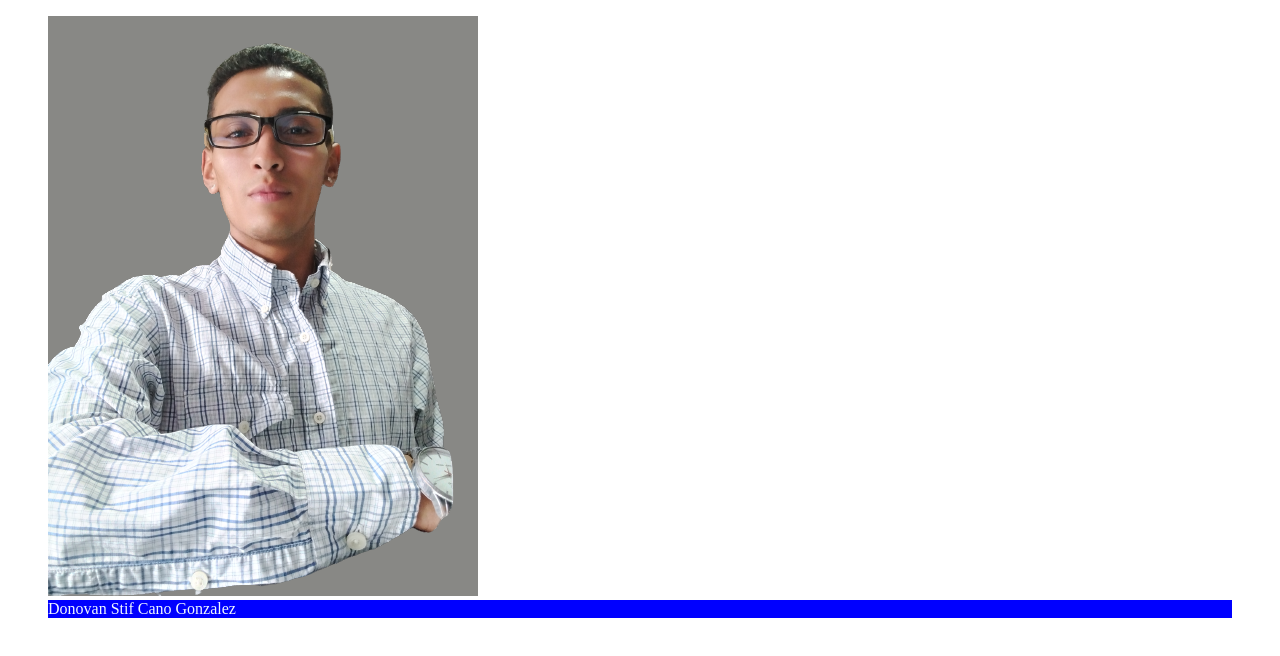
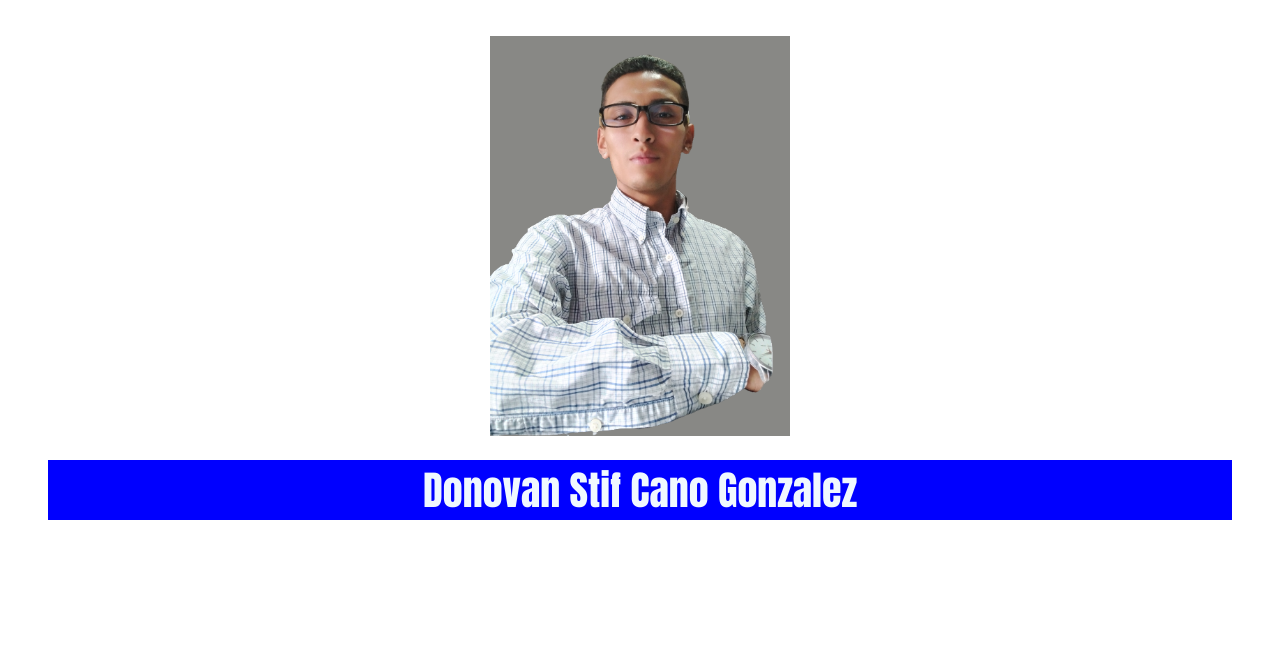
Before and after one commit to DonHack77/bit07me, a plain HTML site: page docs/index.html in a window 1280 px wide. Drawn offline with Linux system fonts and the light colour scheme.

Commit message:
Ajustar estilos

```diff
--- a/docs/css/main.css
+++ b/docs/css/main.css
@@ -1,4 +1,18 @@
-.name1{
-    color: aliceblue;
-    background-color: blue;
+.name1 {
+  border: 10px;
+  color: aliceblue;
+  background-color: blue;
+  font-weight: bold;
+  font-size: 40px;
+  font-family: Impact, Haettenschweiler, "Arial Narrow Bold", sans-serif;
 }
+
+.img {
+  margin: 20px;
+  width: 300px;
+  height: 400px;
+}
+
+.centrar {
+  text-align: center;
+}
--- a/docs/index.html
+++ b/docs/index.html
@@ -8,8 +8,8 @@
     <title>Donovan Cano</title>
   </head>
   <body>
-    <figure>
-      <img src="./img/me.png" alt="Foto del desarollador" />
+    <figure class="centrar">
+      <img class="img" src="./img/me.png" alt="Foto del desarollador" />
       <figcaption class="name1">Donovan Stif Cano Gonzalez</figcaption>
     </figure>
 
```
